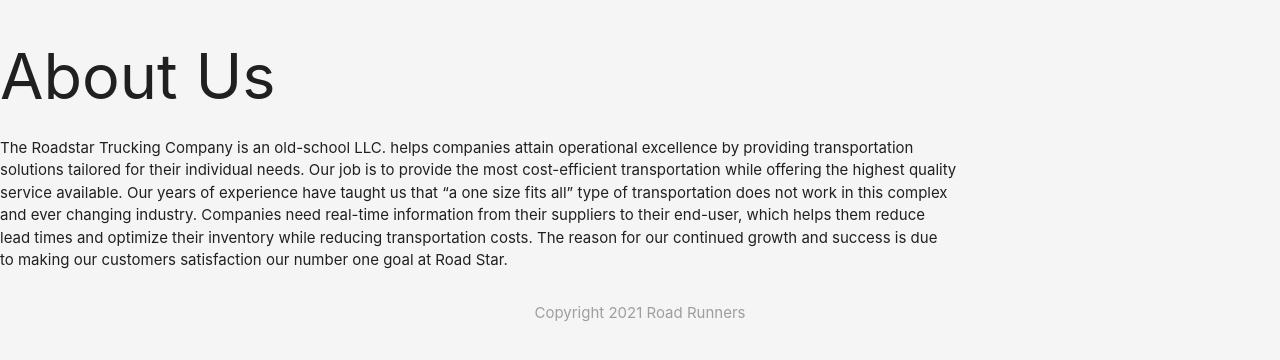
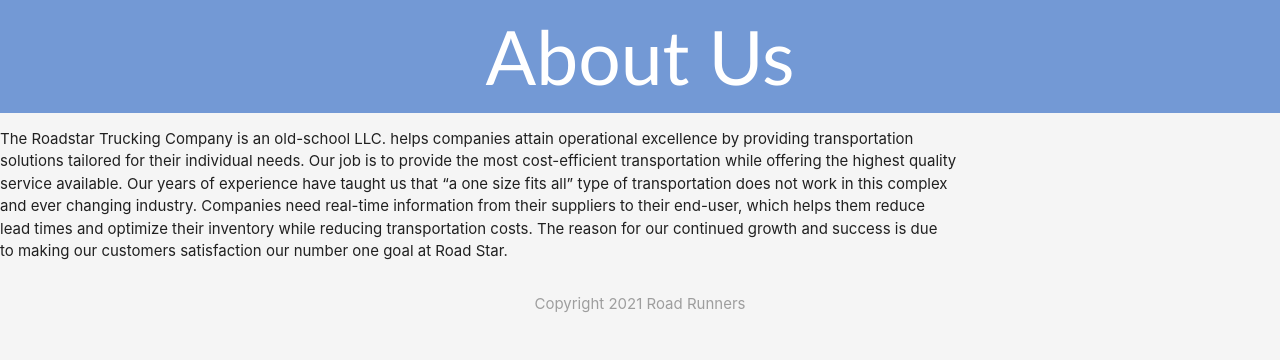
Before and after one commit to MintSquirrel/truck-site-github, a PHP site: page /aboutus.php in a window 1280 px wide. Shown: the part 200-560 px from the top of the page. Run offline with PHP 8.4, Linux system fonts and the light colour scheme.

Commit message:
more css

```diff
--- a/aboutus.php
+++ b/aboutus.php
@@ -9,10 +9,21 @@
         <title></title>
         <link rel="stylesheet" type="text/css" href="css/style.css" />
     </head>
+    <style>
+        .aboutus{
+            color: #FFFFFF;
+            font-family: calibri;
+            border: 10px grey;
+            font-size: 75px;
+            text-align: center;
+            background: #7399D5;
+        }
+    </style>
     <body>
-
+    <div class="aboutus">
+        About Us
+    </div>
     <section>
-        <h1>About Us</h1>
         <p>The Roadstar Trucking Company is an old-school LLC. helps companies attain operational excellence by providing transportation <br>
             solutions tailored for their individual needs. Our job is to provide the most cost-efficient transportation while offering the highest quality<br>
             service available. Our years of experience have taught us that “a one size fits all” type of transportation does not work in this complex <br>
```
Also changed, not shown: privacypolicy.php (+13 -1 lines).
